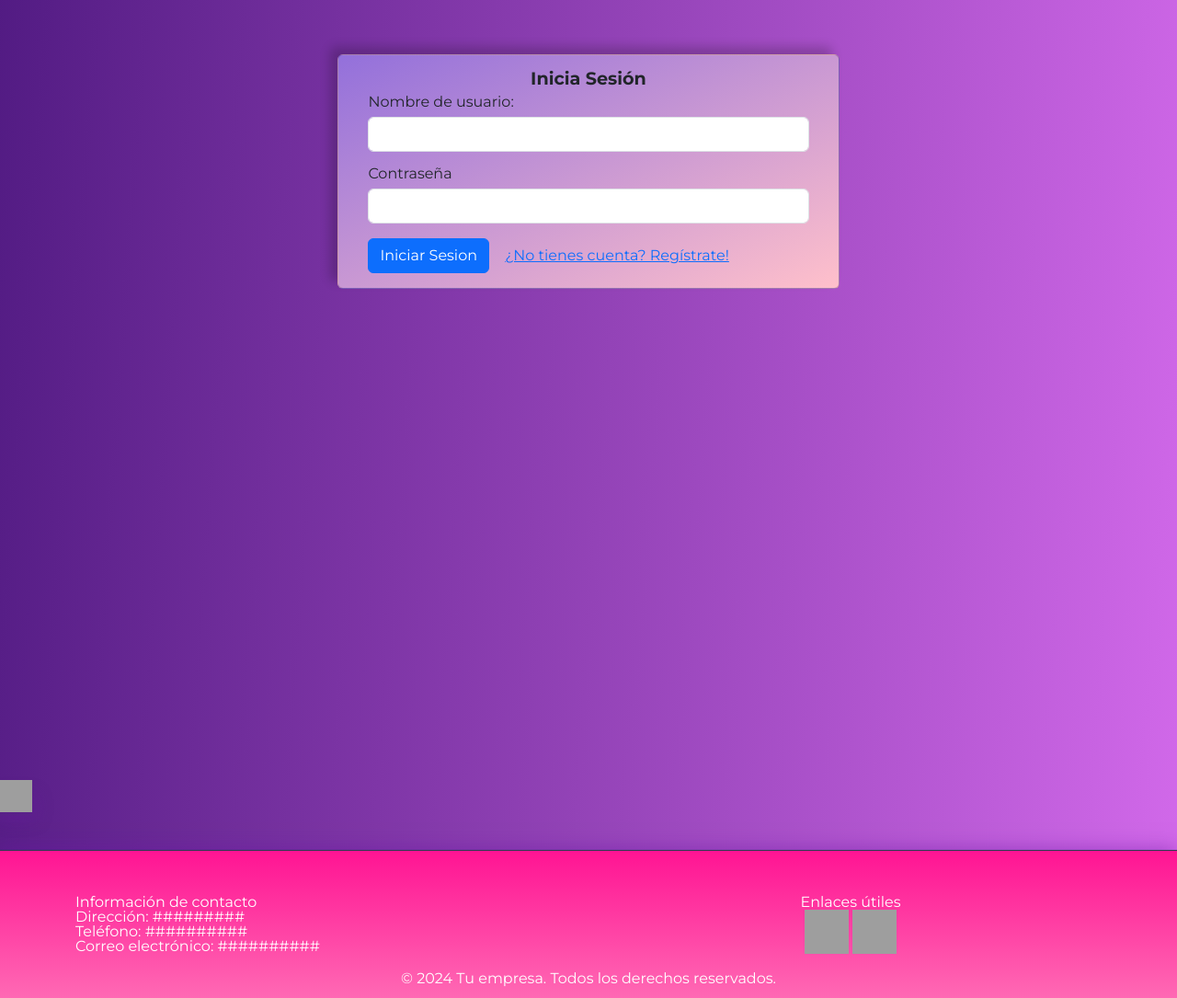
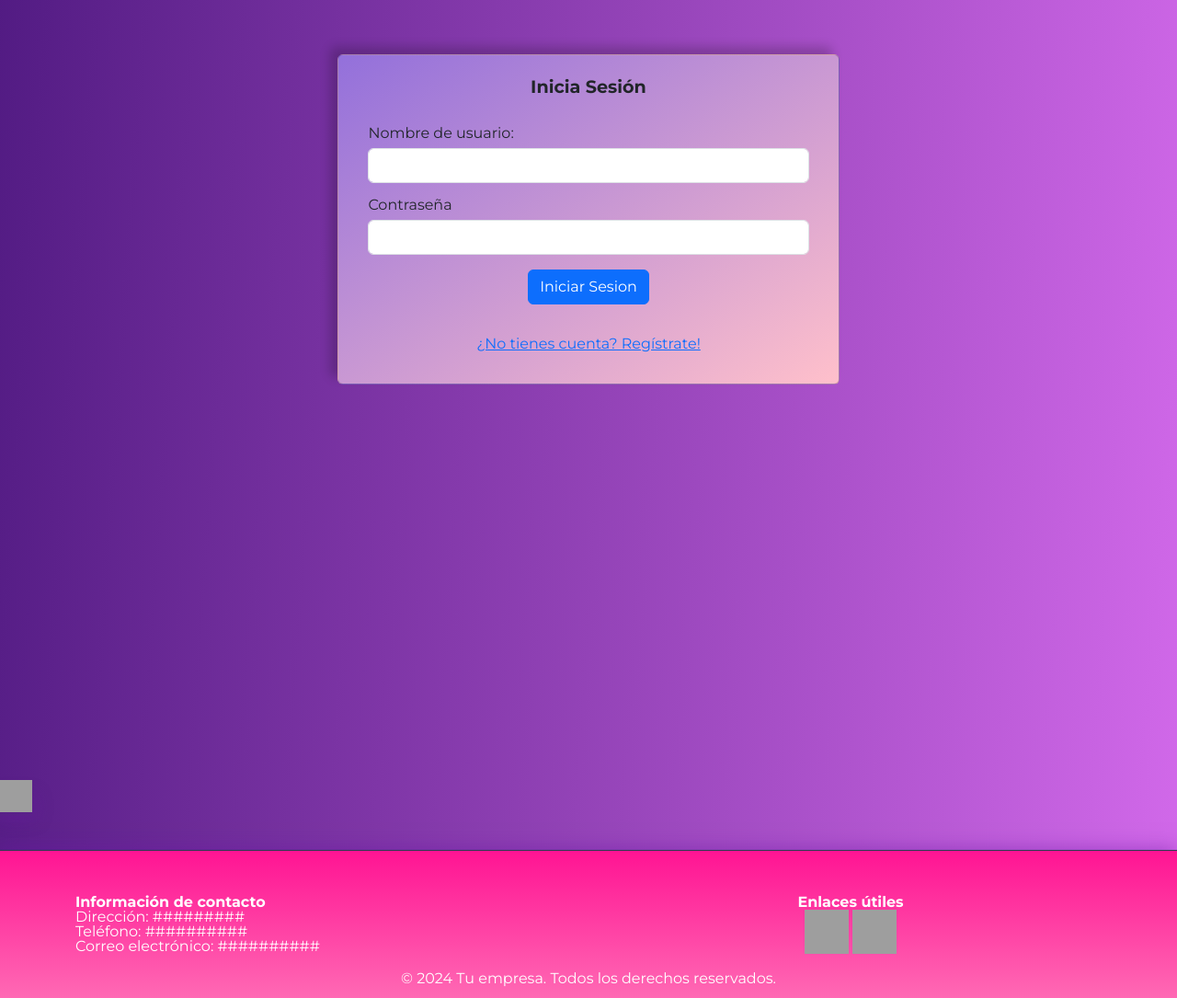
Before and after one commit to Blandskron/PortafolioCursoOnlineDjango, a Django app: template portafolio/authapp/templates/authapp/registration/login.html in a window 1280 px wide. Shown: the part 70-1155 px from the top of the page at 92% size. Run offline with Django 5.2, Linux system fonts and the light colour scheme; the template is opened without the code that fills it, so the values that code supplies are empty; parts of the project's set-up code (start-up, migrations or seed data) failed here and were passed over; grey boxes are pictures that could not be loaded.

Commit message:
Se modifica estilo de login y signup. Se corrige color de fondo en cards de login y signup

```diff
--- a/portafolio/authapp/templates/authapp/registration/login.html
+++ b/portafolio/authapp/templates/authapp/registration/login.html
@@ -8,8 +8,10 @@
     <div class="row justify-content-center">
         <div class="col-md-6">
             <div class="card">
+                <div class="card-header">
+                    <h1 class="card-title text-center">Inicia Sesión</h1>
+                </div>
                 <div class="card-body">
-                    <h1 class="card-title text-center">Inicia Sesión</h1>
                     <form method="post">
                         {% csrf_token %}
                         <div class="mb-3">
@@ -20,8 +22,14 @@
                             <label for="password" class="form-label">Contraseña</label>
                             <input type="password" id="password" name="password" class="form-control">
                         </div>
-                        <button type="submit" class="btn btn-primary">Iniciar Sesion</button>
-                        <a href="{% url 'signup' %}" class="btn btn-link">¿No tienes cuenta? Regístrate!</a>
+                        <div class="mb-3 text-center">
+                            <button type="submit" class="btn btn-primary">Iniciar Sesion</button>
+                        </div>
+
+
+                        <div class="card-footer text-body-secondary text-center">
+                            <a href="{% url 'signup' %}" class="btn btn-link">¿No tienes cuenta? Regístrate!</a>
+                        </div>
                     </form>
                 </div>
             </div>
--- a/portafolio/static/css/styles.css
+++ b/portafolio/static/css/styles.css
@@ -29,6 +29,11 @@ body {
     font-size: larger;
 }
 
+.card-header{
+    padding-top: 5%;
+    border: none;
+    background: none;
+}
 .card{
     margin-top: 2%;
     padding-left: 3%;
@@ -36,3 +41,9 @@ body {
     box-shadow: -8px -8px 12px rgba(0, 0, 0, 0.2);
     background: linear-gradient(to top left, #FFC0CB, #9370DB);
 }
+
+.card-footer{
+    border: none;
+    background: none;
+    margin-top: 1%;
+}
--- a/portafolio/templates/footer.html
+++ b/portafolio/templates/footer.html
@@ -2,13 +2,13 @@
     <div class="container mt-5">
         <div class="row">
             <div class="col-lg-6 text-justify-left">
-                <h5 style="color: white;">Información de contacto</h5>
+                <h4 style="color: white; font-weight: bold;">Información de contacto</h4>
                 <p style="color: white;">Dirección: #########</p>
                 <p style="color: white;">Teléfono: ##########</p>
                 <p style="color: white;">Correo electrónico: ##########</p>
             </div>
             <div class="col-lg-6 text-center">
-                <h5 style="color: white;">Enlaces útiles</h5>
+                <h5 style="color: white; font-weight: bold;">Enlaces útiles</h5>
                 <ul class="list-unstyled">
                     <li class="d-inline-block"><a href="https://www.linkedin.com/" target="_blank"><img width="48" height="48" src="https://img.icons8.com/color/48/linkedin.png" alt="linkedin"/></a></li>
                     <li class="d-inline-block"><a href="https://github.com/" target="_blank"><img width="48" height="48" src="https://img.icons8.com/ios-filled/50/github.png" alt="github"/></a></li>
```
Also changed, not shown: portafolio/authapp/templates/authapp/registration/signup.html (+7 -2 lines).
